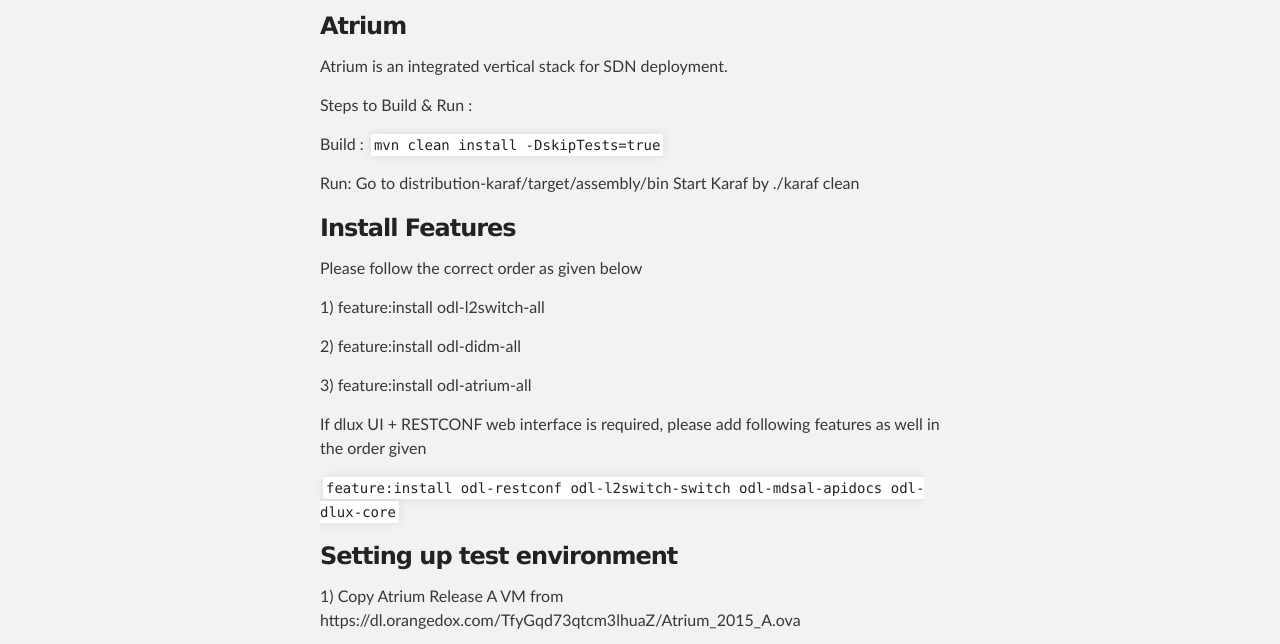
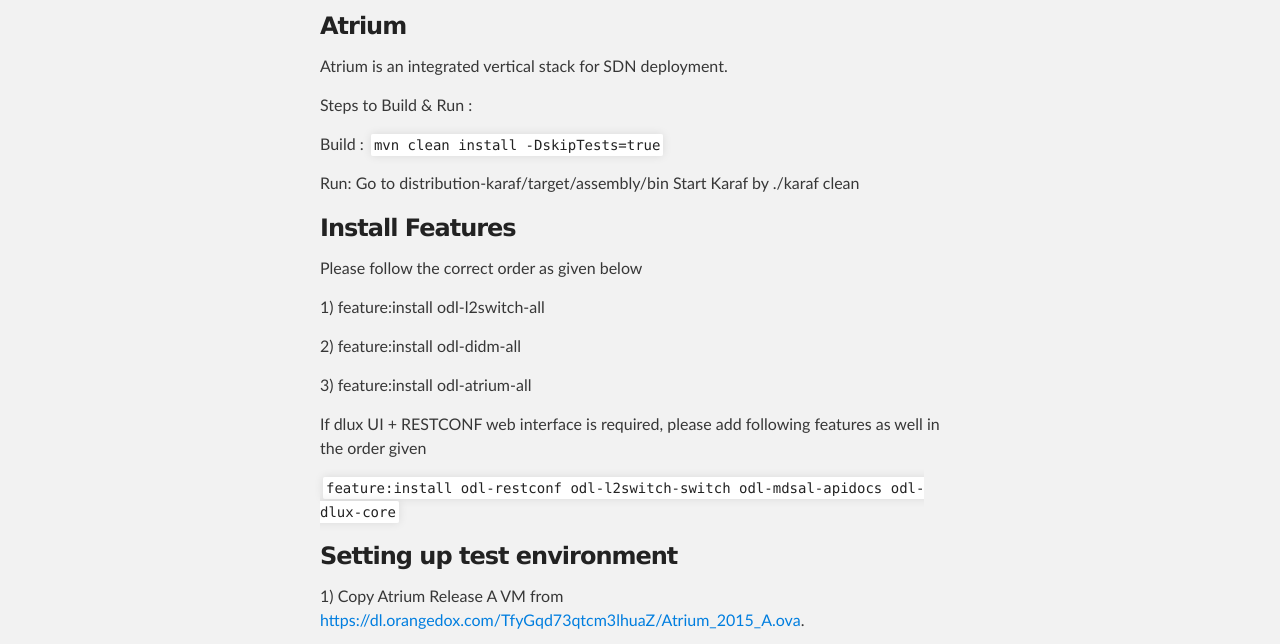
Before and after one commit to onfsdn/atrium-odl, a plain HTML site: page index.html in a window 1280 px wide. Shown: the part 288-932 px from the top of the page. Drawn offline with Linux system fonts and the light colour scheme.

Commit message:
Update index.html

```diff
--- a/index.html
+++ b/index.html
@@ -83,7 +83,7 @@ If dlux UI + RESTCONF web interface is required, please add following features a
 
 <p>
 
-  1) Copy Atrium Release A VM from https://dl.orangedox.com/TfyGqd73qtcm3lhuaZ/Atrium_2015_A.ova
+  1) Copy Atrium Release A VM from <a href="https://dl.orangedox.com/TfyGqd73qtcm3lhuaZ/Atrium_2015_A.ova">https://dl.orangedox.com/TfyGqd73qtcm3lhuaZ/Atrium_2015_A.ova</a>.
   </p>
   <p>
   2) Start the VM and login as admin/bgprouter
```
